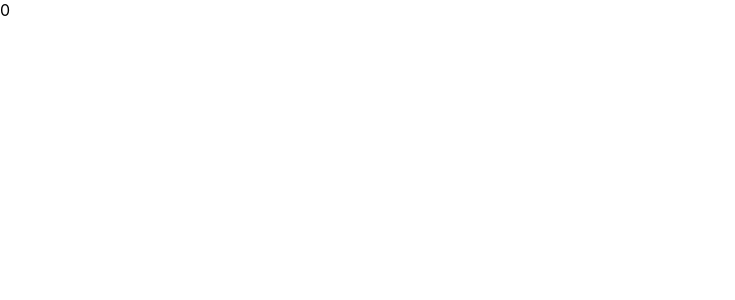
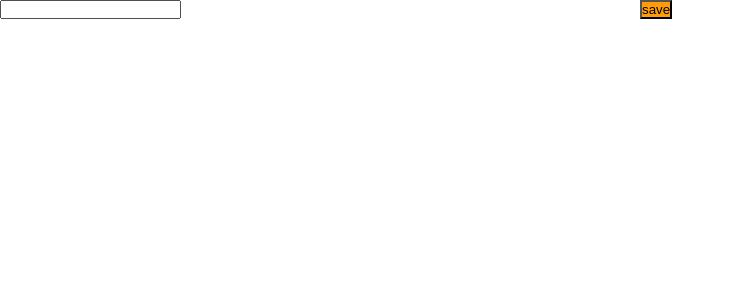
Before and after one commit to HabibulHH/taskapp, a React (Create React App) app: page / in a window 1280 px wide. Shown: the top 300 px of the page, without its empty margins (0-735 px from the left). Built offline with nearby package versions, Linux system fonts and the light colour scheme; the HTML template or start-up script is replaced by a standard one.

Commit message:
Store added

```diff
--- a/package.json
+++ b/package.json
@@ -12,6 +12,7 @@
     "react-scripts": "5.0.0",
     "redux": "^4.1.2",
     "styled-components": "^5.3.3",
+    "uuid": "^8.3.2",
     "web-vitals": "^2.1.4"
   },
   "scripts": {
--- a/src/components/EntryForm.js
+++ b/src/components/EntryForm.js
@@ -1,6 +1,8 @@
-import React from "react";
 import styled from "styled-components";
-import useTodoItemList from "../hooks/useTodoItemList";
+import React, { useState } from "react";
+import { addTask } from "../redux/action";
+import { useDispatch } from "react-redux";
+import { v4 as uuidv4 } from "uuid";
 
 const Container = styled.div`
   display: grid;
@@ -11,19 +13,33 @@ const Button = styled.button`
   background: #ff9c08;
 `;
 
-function EntryForm(props) {
-  //   const todos = useTodoItemList([]);
-
+function EntryForm() {
+  const [todo, setTodo] = useState("");
+  const dispatch = useDispatch();
+  const handleSubmit = () => {
+    if (todo !== "") {
+      dispatch(
+        addTask({
+          name: todo,
+          status: "0",
+          date: new Date(),
+          id: uuidv4(),
+        })
+      );
+      setTodo("");
+    }
+  };
   return (
     <Container>
-      <input type="text" name="Task name" id="task" />
-      <Button
-      // onClick={() => {
-      //   todos.addItem({ name: "hira add", status: "1" });
-      // }}
-      >
-        save
-      </Button>
+      <input
+        id="todo"
+        value={todo}
+        onChange={(e) => {
+          setTodo(e.currentTarget.value);
+        }}
+        className="todo"
+      />
+      <Button onClick={handleSubmit}>save</Button>
     </Container>
   );
 }
--- a/src/components/TaskItem.js
+++ b/src/components/TaskItem.js
@@ -1,20 +1,29 @@
 import React from "react";
 import styled from "styled-components";
 import PropTypes from "prop-types";
-import useTodoItemList from "../hooks/useTodoItemList";
+import { removeTask } from "../redux/action";
+import { useDispatch } from "react-redux";
+
 const TaskItemContainer = styled.div`
   display: grid;
   grid-template-columns: 1fr 1fr 1fr;
 `;
 
-function TaskItem({ name, status }) {
+function TaskItem({ name, status, id }) {
+  const dispatcher = useDispatch();
   return (
     <TaskItemContainer>
       <div>{name}</div>
       <div>{status === 1 ? "done" : "undone"}</div>
       <div>
         <button onClick={() => {}}>Edit</button>
-        <button>Delete</button>
+        <button
+          onClick={() => {
+            dispatcher(removeTask(id));
+          }}
+        >
+          Delete
+        </button>
       </div>
     </TaskItemContainer>
   );
--- a/src/components/TodoContainer.js
+++ b/src/components/TodoContainer.js
@@ -1,26 +1,23 @@
 import React from "react";
 import { useSelector } from "react-redux";
+import TaskItem from "./TaskItem";
+import EntryForm from "./EntryForm";
+
 function TaskList(props) {
-  // const taskItemList = useTodoItemList([{ name: "hira add", status: "1" }]);
-  // const [todo, setTodo, resetTodo] = useTextInput("");
-
-  // const handleClick = (e) => {
-  //   e.preventDefault();
-  //   if (todo === "") return;
-  //   taskItemList.addItem(todo);
-  //   resetTodo();
-  // };
-  const counter = useSelector((state) => state.counter);
+  const { tasks } = useSelector((state) => state.taskStore);
   return (
     <>
-      {/* <input id="todo" className="todo-input" onChange={setTodo} value={todo} />
-      <button onClick={handleClick}>save</button> */}
-      <div>{counter.tasks.length}</div>
-      {/* {taskItemList.TaskList.map((item) => {
+      <EntryForm />
+      {tasks.map((item, index) => {
         return (
-          <TaskItem key={item.name} name={item.name} status={item.status} />
+          <TaskItem
+            key={item.name}
+            name={item.name}
+            id={index + 1}
+            status={item.status}
+          />
         );
-      })} */}
+      })}
     </>
   );
 }
--- a/src/redux/action.constants.js
+++ b/src/redux/action.constants.js
@@ -1,4 +1,2 @@
-export const INCREMENT = "INCREMENT";
-
-export const DECREMENT = "DECREMENT";
 export const ADD = "ADD";
+export const REMOVE = "REMOVE";
--- a/src/redux/action.js
+++ b/src/redux/action.js
@@ -1,20 +1,14 @@
-import { DECREMENT, INCREMENT } from "./action.constants";
-
-export const increaseCounter = () => {
-  return {
-    type: INCREMENT,
-  };
-};
-
-export const decreaseCounter = () => {
-  return {
-    type: DECREMENT,
-  };
-};
+import { ADD, REMOVE } from "./action.constants";
 
 export const addTask = (task) => {
   return {
-    type: DECREMENT,
+    type: ADD,
     payload: task,
   };
 };
+export const removeTask = (taskId) => {
+  return {
+    type: REMOVE,
+    payload: taskId,
+  };
+};
--- a/src/redux/reducer.js
+++ b/src/redux/reducer.js
@@ -1,4 +1,4 @@
-import { ADD, DECREMENT, INCREMENT } from "./action.constants";
+import { ADD, REMOVE } from "./action.constants";
 
 const INITIAL_STATE = {
   count: 0,
@@ -7,22 +7,15 @@ const INITIAL_STATE = {
 
 const reducer = (state = INITIAL_STATE, action) => {
   switch (action.type) {
-    case INCREMENT:
-      return {
-        ...state,
-        count: state.count + 1,
-      };
-
-    case DECREMENT:
-      return {
-        ...state,
-        count: state.count - 1,
-      };
-
     case ADD:
       return {
         ...state,
-        tasks: [...this.state.tasks, action.payload],
+        tasks: [...state.tasks, action.payload],
+      };
+    case REMOVE:
+      return {
+        ...state,
+        tasks: [state.tasks.filter((element) => element !== action.payload)],
       };
 
     default:
--- a/src/redux/rootReducer.js
+++ b/src/redux/rootReducer.js
@@ -1,8 +1,8 @@
 import { combineReducers } from "redux";
-import counterReducer from "./reducer";
+import taskReducer from "./reducer";
 
 const rootReducer = combineReducers({
-  counter: counterReducer,
+  taskStore: taskReducer,
 });
 
 export default rootReducer;
```
Also changed, not shown: 1 other file (tests, documents, lock files or other folders).
